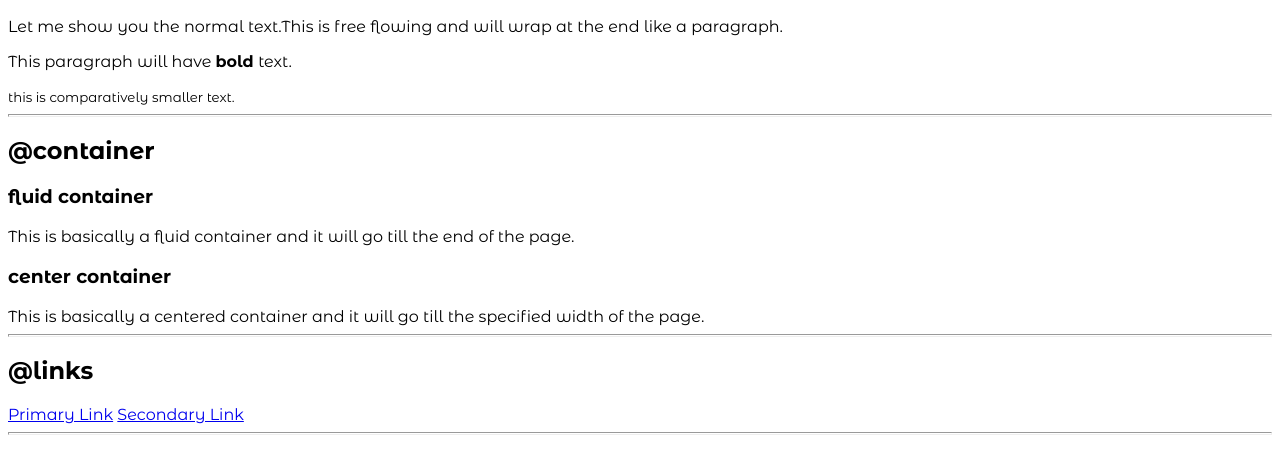
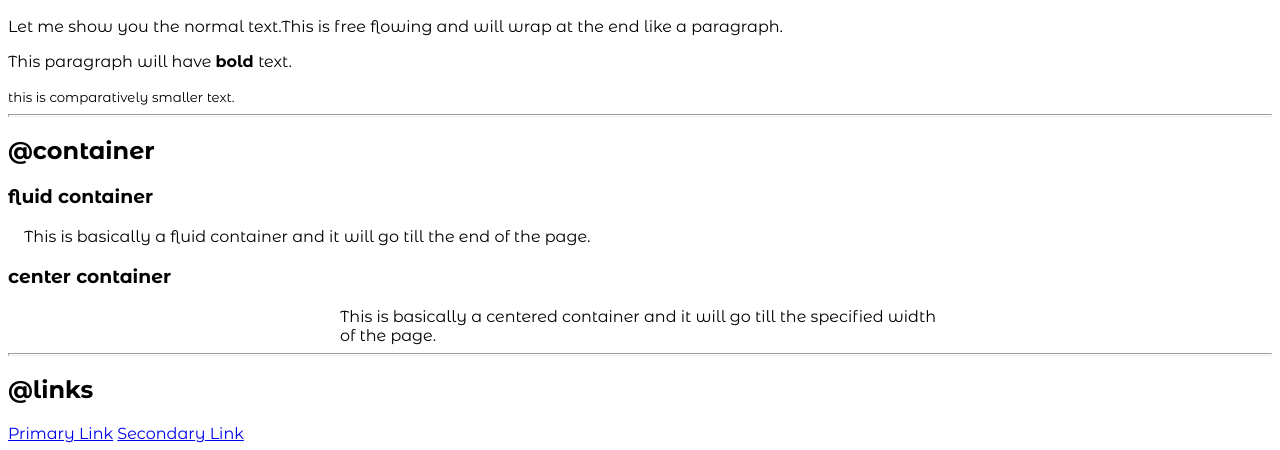
Before and after one commit to suneha11/portfolio, a plain HTML site: page index.html in a window 1280 px wide. Shown: the part 283-733 px from the top of the page. Drawn offline with Linux system fonts and the light colour scheme.

Commit message:
container

```diff
--- a/index.html
+++ b/index.html
@@ -5,7 +5,7 @@
     <meta charset="UTF-8">
     <meta http-equiv="X-UA-Compatible" content="IE=edge">
     <meta name="viewport" content="width=device-width, initial-scale=1.0">
-    <title>Component Library</title>
+    <title>Portfolio</title>
 
     <!-- css way 1: style tag
     <style>
@@ -41,7 +41,7 @@
 
     <h3>fluid container</h3>
     <div class="container
-    fluid-container">This is basically a fluid container and it will go till the end of the page.</div>
+    container-fluid">This is basically a fluid container and it will go till the end of the page.</div>
 
     <h3>center container</h3>
     <div class="container
--- a/styles.css
+++ b/styles.css
@@ -3,3 +3,19 @@
 body{
     font-family: 'Montserrat Alternates', sans-serif;
 }
+
+/*******container**********/
+
+.container{
+    padding-left: 1rem;
+    padding-right: 1rem;
+}
+
+.container-center{
+    max-width: 600px;
+    margin:auto;
+}
+
+.container-fluid{
+
+}
```
